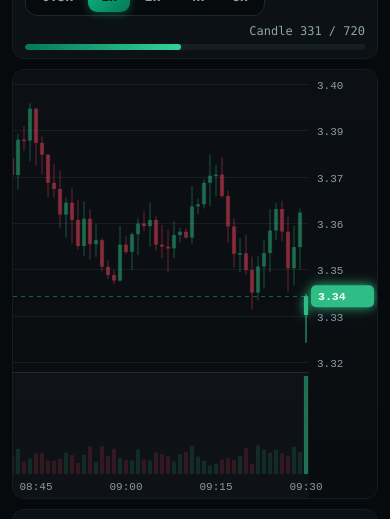
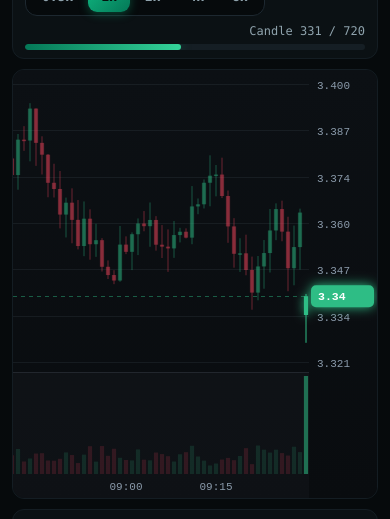
Before and after one commit to Growgreenlab/growgreenlab, a Next.js app: page /replay in a window 390 px wide. Both pictures are taken after a click on the button "Load sample session". Shown: the part 296-815 px from the top of the page. Built offline with nearby package versions, Linux system fonts and the light colour scheme; no server answers.

Commit message:
QA fixes: P&L strip single-row flexbox, clear stale working-order notice on fill, adaptive y-axis decimals, no clipped time labels

```diff
--- a/app/globals.css
+++ b/app/globals.css
@@ -513,14 +513,15 @@ body.ws-active .footer { display: none; }
 /* persistent P&L strip */
 .ws-pnl {
   flex: 0 0 auto;
-  display: grid; grid-template-columns: repeat(6, minmax(0, 1fr)); gap: 8px;
+  display: flex; gap: 8px;
   background: var(--bg2);
   border: 1px solid var(--border-soft);
   border-radius: 12px;
   padding: 10px 14px;
 }
-.pnl-cell .tk { font-size: 10.5px; font-weight: 600; letter-spacing: 0.6px; text-transform: uppercase; color: var(--muted-dim); margin-bottom: 3px; }
-.pnl-cell .tv { font-family: var(--mono); font-size: 15px; font-weight: 700; white-space: nowrap; }
+.pnl-cell { flex: 1 1 0; min-width: 0; }
+.pnl-cell .tk { font-size: 10.5px; font-weight: 600; letter-spacing: 0.6px; text-transform: uppercase; color: var(--muted-dim); margin-bottom: 3px; white-space: nowrap; }
+.pnl-cell .tv { font-family: var(--mono); font-size: 14px; font-weight: 700; white-space: nowrap; overflow: hidden; text-overflow: ellipsis; }
 .pnl-cell.hero .tv { color: var(--emerald-bright); }
 
 /* right column */
@@ -603,11 +604,12 @@ body.ws-active .footer { display: none; }
   .ws-chart { flex: none; height: 430px; }
   .ws-right { overflow: visible; }
   .ws-panel { overflow: visible; }
-  .ws-pnl { grid-template-columns: repeat(3, minmax(0, 1fr)); }
+  .ws-pnl { flex-wrap: wrap; }
+  .pnl-cell { flex: 1 1 30%; }
   .ws-quote { margin-left: 0; }
   .ws-top { flex-wrap: wrap; row-gap: 8px; }
 }
 @media (max-width: 640px) {
-  .ws-pnl { grid-template-columns: repeat(2, minmax(0, 1fr)); }
+  .pnl-cell { flex: 1 1 45%; }
   .ws-top-actions { width: 100%; justify-content: flex-end; }
 }
--- a/components/CandleChart.tsx
+++ b/components/CandleChart.tsx
@@ -165,16 +165,18 @@ export default function CandleChart({ candles, revealedCount, overlays, height,
       ctx.lineWidth = 1;
       ctx.beginPath(); ctx.moveTo(0, volTop + 0.5); ctx.lineTo(pw, volTop + 0.5); ctx.stroke();
 
-      // horizontal grid + price axis
+      // horizontal grid + price axis (decimals adapt to tight ranges)
       ctx.strokeStyle = GRID; ctx.fillStyle = AXIS;
       ctx.font = "11px ui-monospace, SFMono-Regular, monospace";
       ctx.lineWidth = 1;
       const ticks = 6;
+      const tickStep = (hi - lo) / ticks;
+      const dec = tickStep >= 0.05 ? 2 : tickStep >= 0.005 ? 3 : 4;
       for (let i = 0; i <= ticks; i++) {
         const pr = lo + ((hi - lo) * i) / ticks;
         const yy = Math.round(y(pr)) + 0.5;
         ctx.beginPath(); ctx.moveTo(0, yy); ctx.lineTo(pw, yy); ctx.stroke();
-        ctx.fillText(pr.toFixed(2), pw + 8, yy + 4);
+        ctx.fillText(pr.toFixed(dec), pw + 8, yy + 4);
       }
 
       // vertical gridlines (~90px rhythm)
@@ -193,7 +195,7 @@ export default function CandleChart({ candles, revealedCount, overlays, height,
       for (let i = d0; i <= d1; i++) {
         const d = new Date(data[i].t);
         const xx = x(i);
-        if (d.getMinutes() % stepMin === 0 && xx - lastLabelX > 56 && xx > -20 && xx < pw + 20) {
+        if (d.getMinutes() % stepMin === 0 && xx - lastLabelX > 56 && xx > 34 && xx < pw - 10) {
           ctx.fillText(formatEtTime(data[i].t), xx, h - 8);
           lastLabelX = xx;
         }
--- a/components/TradingPanel.tsx
+++ b/components/TradingPanel.tsx
@@ -1,6 +1,6 @@
 "use client";
 
-import { useState } from "react";
+import { useEffect, useState } from "react";
 import type { Fill, PendingOrder } from "../lib/types";
 import { formatMoney, formatSigned } from "../lib/engine";
 
@@ -40,6 +40,13 @@ export default function TradingPanel({ snap, onBuy, onSell, onPlaceLimit, onCanc
   const [sl, setSl] = useState("");
   const [tp, setTp] = useState("");
   const [msg, setMsg] = useState<string | null>(null);
+
+  // clear the "working" notice once the order fills or is cancelled
+  useEffect(() => {
+    if (snap.pendingOrders.length === 0) {
+      setMsg((m) => (m && m.includes("working") ? null : m));
+    }
+  }, [snap.pendingOrders.length]);
 
   const effLimit = limitPx ? Number(limitPx) : snap.price;
 
```
